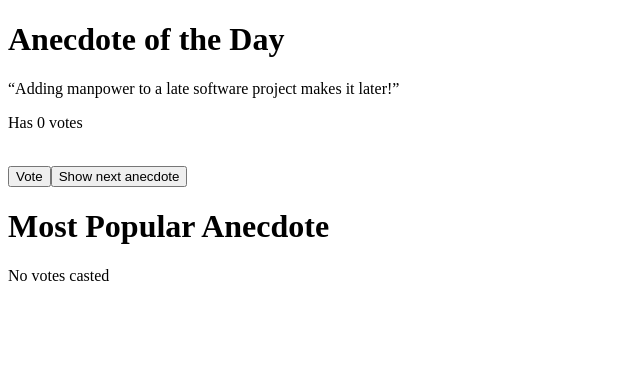
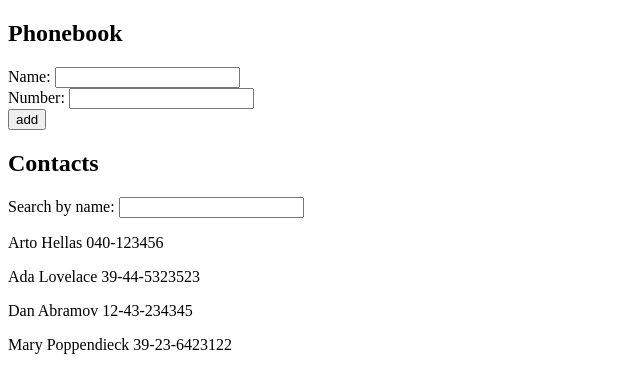
Before and after one commit to albytterc/Full-Stack-Open, a React (Create React App) app: page / in a window 1280 px wide. Shown: the top 392 px of the page, without its empty margins (0-640 px from the left). Built offline with nearby package versions, Linux system fonts and the light colour scheme.

Commit message:
Finished exercise for 2b

```diff
--- a/package.json
+++ b/package.json
@@ -8,7 +8,7 @@
     "@testing-library/user-event": "^13.5.0",
     "react": "^18.2.0",
     "react-dom": "^18.2.0",
-    "react-scripts": "5.0.1",
+    "react-scripts": "^5.0.1",
     "web-vitals": "^2.1.4"
   },
   "scripts": {
--- /dev/null
+++ b/src/Phonebook.js
@@ -0,0 +1,84 @@
+import { useState } from "react";
+
+const Phonebook = () => {
+  const [persons, setPersons] = useState([
+    {name: 'Arto Hellas', number: '040-123456', id: 1},
+    {name: 'Ada Lovelace', number: '39-44-5323523', id: 2},
+    {name: 'Dan Abramov', number: '12-43-234345', id: 3},
+    {name: 'Mary Poppendieck', number: '39-23-6423122', id: 4}
+  ]);
+  const [newName, setNewName] = useState('');
+  const [newNumber, setNewNumber] = useState('');
+  const [newSearch, setNewSearch] = useState('');
+  const [searchResults, setNewSearchResults] = useState([]);
+
+  const addContact = (event) => {
+    event.preventDefault();
+    for (const person of persons) {
+      if (person.name === newName) {
+        alert(`${newName} is already added to the phonebook`);
+        return;
+      }
+    }
+    setPersons(persons.concat({name: newName, number: newNumber}));
+  };
+
+  const handleName = (event) => {
+    setNewName(event.target.value);
+  };
+
+  const handleNumber = (event) => {
+    // console.log(event.target.value);
+    setNewNumber(event.target.value);
+  };
+
+  const handleSearch = (event) => {
+    const query = event.target.value.toLowerCase();
+    setNewSearchResults(persons.filter((person) => person.name.toLowerCase().includes(query)));
+    setNewSearch(event.target.value);
+
+  };
+
+  return (
+    <div>
+      <h2>Phonebook</h2>
+      <PersonForm addContact={addContact} newName={newName} handleName={handleName} newNumber={newNumber} handleNumber={handleNumber}/>
+      <h2>Contacts</h2>
+      <label>Search by name: <input value={newSearch} name="search" type="text" onChange={handleSearch}/></label>
+      <SearchResults searchResults={searchResults} newSearch={newSearch} persons={persons}/>
+    </div>
+  );
+};
+
+const PersonForm = ({addContact, newName, handleName, newNumber, handleNumber}) => {
+
+  return (
+    <form onSubmit={addContact}>
+      <div>
+        <label>Name: <input value={newName} onChange={handleName} name="name" type="text"/></label>
+      </div>
+      <div>
+        <label>Number: <input value={newNumber} onChange={handleNumber} name="number" type="text"/></label>
+      </div>
+      <div>
+        <button type="submit">add</button>
+      </div>
+    </form>
+  );
+};
+
+const Person = ({name, number}) => {
+  return <p>{name} {number}</p>;
+};
+
+const SearchResults = ({searchResults, newSearch, persons}) => {
+  if (newSearch.length && searchResults.length) {
+    return searchResults.map((person) => <Person key={person.id} name={person.name} number={person.number}/>);
+  } else if (newSearch.length) {
+    return <p>No results found</p>;
+  } else {
+    return persons.map((person) => <Person key={person.id} name={person.name} number={person.number}/>);
+  }
+};
+
+export default Phonebook;
--- a/src/index.js
+++ b/src/index.js
@@ -1,7 +1,7 @@
 import React from 'react';
 import ReactDOM from 'react-dom/client';
-import App from './App';
+import Phonebook from './Phonebook'
 
 ReactDOM.createRoot(document.getElementById('root')).render(
-    <React.StrictMode><App /></React.StrictMode>
+    <React.StrictMode><Phonebook /></React.StrictMode>
 );
```
Also changed, not shown: public/index.html (+8 -6 lines), src/CourseInfo.jsx (added, +54 -0 lines), src/components/Course.jsx (added, +35 -0 lines), 2 other files (tests, documents, lock files or other folders).
